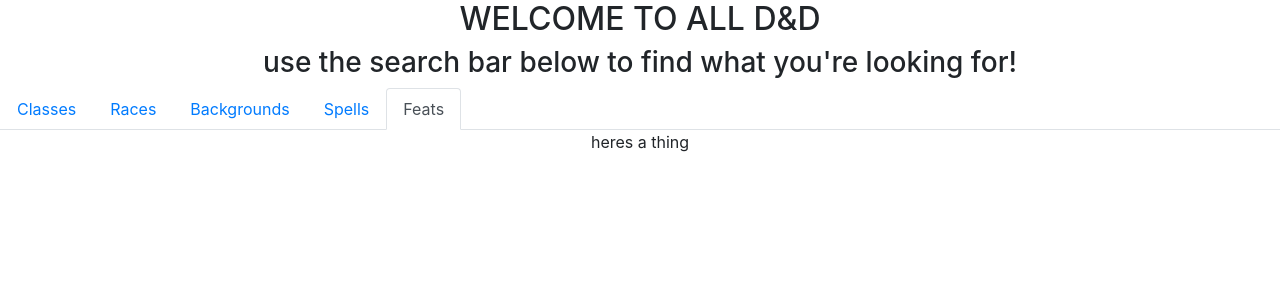
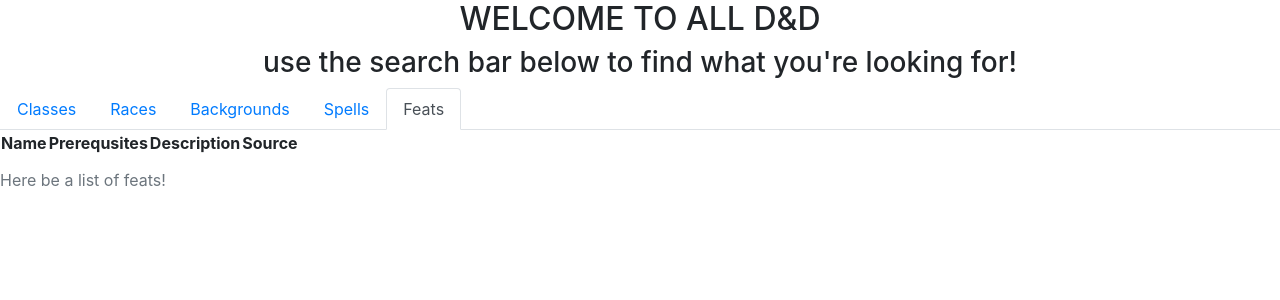
Before and after one commit to Nelson-Mendez/all-dnd, a React (Create React App) app: page / in a window 1280 px wide. Both pictures are taken after a click on the tab "Feats". Shown: the top 300 px of the page. Built offline with nearby package versions, Linux system fonts and the light colour scheme.

Commit message:
began work on feat list

```diff
--- a/src/App.js
+++ b/src/App.js
@@ -5,6 +5,8 @@
 import Classes from './components/classes.jsx'
 import Races from './components/races.jsx'
 import Spells from './components/spells.jsx'
+import Backgrounds from './components/backgrounds.jsx'
+import Feats from './components/feats.jsx'
 import salt from './data/Salty.png'
 import './App.scss';
 
@@ -23,7 +25,7 @@
           </Tab>
 
           <Tab eventKey="Backgrounds" title="Backgrounds">
-            <p>heres a thing</p>
+            <Backgrounds />
           </Tab>
 
           <Tab eventKey="Spells" title="Spells">
@@ -31,7 +33,7 @@
           </Tab>
 
           <Tab eventKey="Feats"title="Feats">
-            <p>heres a thing</p>
+            <Feats />
           </Tab>
         </Tabs>
       </div>
--- /dev/null
+++ b/src/components/feats.js
@@ -0,0 +1,3 @@
+export default Array feats = [
+
+]
--- a/src/components/feats.jsx
+++ b/src/components/feats.jsx
@@ -1,9 +1,20 @@
 import React from 'react';
-import Tabs from 'react-bootstrap/Tabs'
-import Tab from 'react-bootstrap/Tab'
 
 export default function Feats() {
   return(
-    <> </>
+    <table>
+      <caption>Here be a list of feats!</caption>
+      <thead>
+        <tr>
+          <th>Name</th>
+          <th>Prerequsites</th>
+          <th>Description</th>
+          <th>Source</th>
+        </tr>
+      </thead>
+      <tbody>
+        {}
+      </tbody>
+    </table>
   )
 }
```
